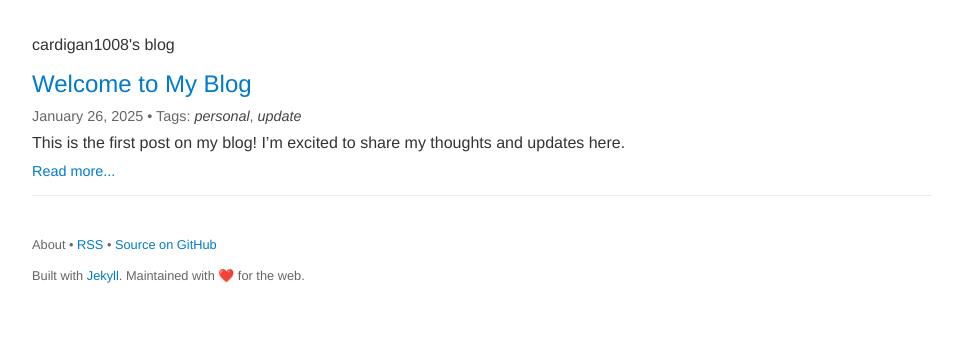
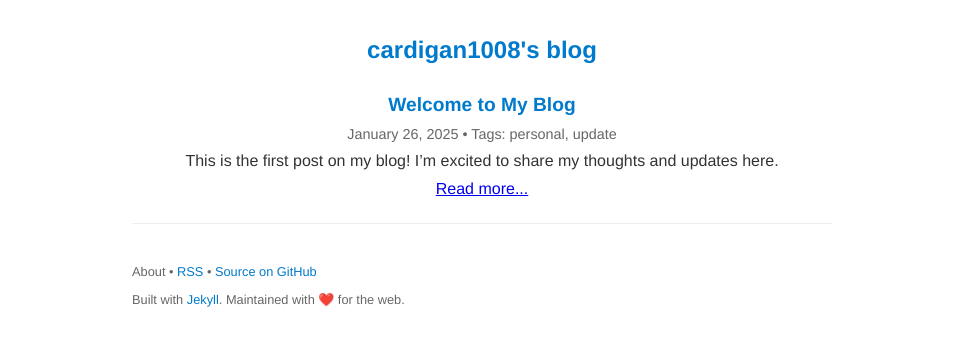
Before and after one commit to cardigan1008/cardigan1008.github.io, a Jekyll site: the page built from blog.md, in a window 1280 px wide. Shown: the top 346 px of the page, without its empty margins (158-1121 px from the left). Built offline with Jekyll 4.4.1, drawn with Linux system fonts in a browser that asks for light colours.

Commit message:
feat: add post

```diff
--- a/_layouts/blog.html
+++ b/_layouts/blog.html
@@ -1,5 +1,5 @@
 <!DOCTYPE html>
-<html lang="{{ site.lang | default: "en-US" }}">
+<html lang="en">
 <head>
     <meta charset="UTF-8">
     <meta name="viewport" content="width=device-width, initial-scale=1.0">
@@ -8,28 +8,28 @@
 </head>
 <body>
     <div class="container">
+        <!-- Header -->
         <header>
-            <p class="blog-title">cardigan1008's blog</p>
+            <h1>cardigan1008's blog</h1>
         </header>
-        <main>
+
+        <!-- Blog Posts -->
         <section class="blog-posts">
             {% for post in site.posts %}
             <article class="post">
                 <h2><a href="{{ post.url }}">{{ post.title }}</a></h2>
-                    <p class="post-meta">
-                        {{ post.date | date: "%B %d, %Y" }} •
-                        Tags: {% for tag in post.tags %}<span>{{ tag }}</span>{% if forloop.last == false %}, {% endif %}{% endfor %}
-                    </p>
+                <p class="post-meta">{{ post.date | date: "%B %d, %Y" }} • Tags: {{ post.tags | join: ", " }}</p>
                 <p>{{ post.excerpt }}</p>
-                    <a href="{{ post.url }}" class="read-more">Read more...</a>
+                <p><a href="{{ post.url }}">Read more...</a></p>
             </article>
             {% endfor %}
         </section>
+
+        <!-- Footer -->
         <footer>
             <p>About • <a href="{{ '/rss.xml' | relative_url }}">RSS</a> • <a href="{{ site.github_link }}">Source on GitHub</a></p>
             <p>Built with <a href="https://jekyllrb.com/">Jekyll</a>. Maintained with ❤️ for the web.</p>
         </footer>
-        </main>
     </div>
 </body>
 </html>
--- a/assets/css/blog.css
+++ b/assets/css/blog.css
@@ -7,7 +7,7 @@ body {
 }
 
 .container {
-    max-width: 900px;
+    max-width: 700px;
     margin: 0 auto;
     padding: 20px;
 }
@@ -15,23 +15,21 @@ body {
 header h1 {
     font-size: 1.5rem;
     color: #007acc;
+    text-align: center;
     margin-bottom: 30px;
-    border-bottom: 1px solid #ccc;
-    padding-bottom: 10px;
-    font-weight: normal;
 }
 
 .blog-posts .post {
     margin-bottom: 30px;
     padding-bottom: 15px;
     border-bottom: 1px solid #eee;
+    text-align: center;
 }
 
 .blog-posts .post h2 {
-    font-size: 1.5rem;
+    font-size: 1.2rem;
     color: #007acc;
     margin: 0 0 10px 0;
-    font-weight: normal;
 }
 
 .blog-posts .post h2 a {
@@ -60,22 +58,11 @@ header h1 {
     margin: 10px 0;
 }
 
-.blog-posts .post .read-more {
-    font-size: 0.9rem;
-    color: #007acc;
-    text-decoration: none;
-}
-
-.blog-posts .post .read-more:hover {
-    text-decoration: underline;
-}
-
 footer {
     margin-top: 40px;
     font-size: 0.8rem;
     color: #666;
     text-align: left;
-    line-height: 1.4;
 }
 
 footer a {
```
Lines whose indentation alone changed are shown as unchanged.
